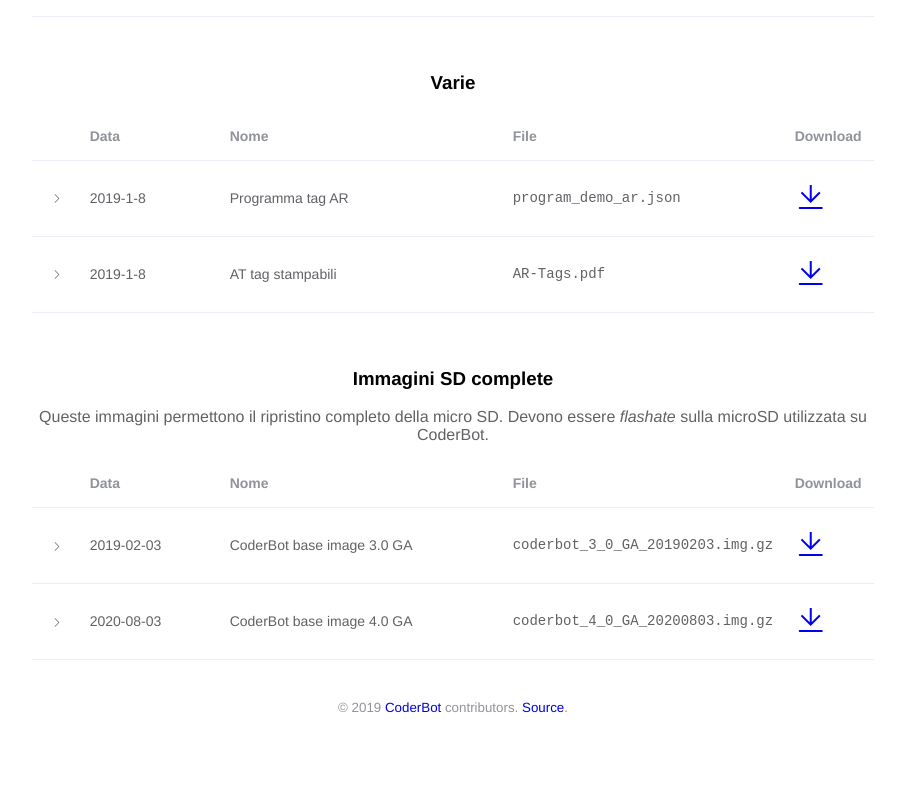
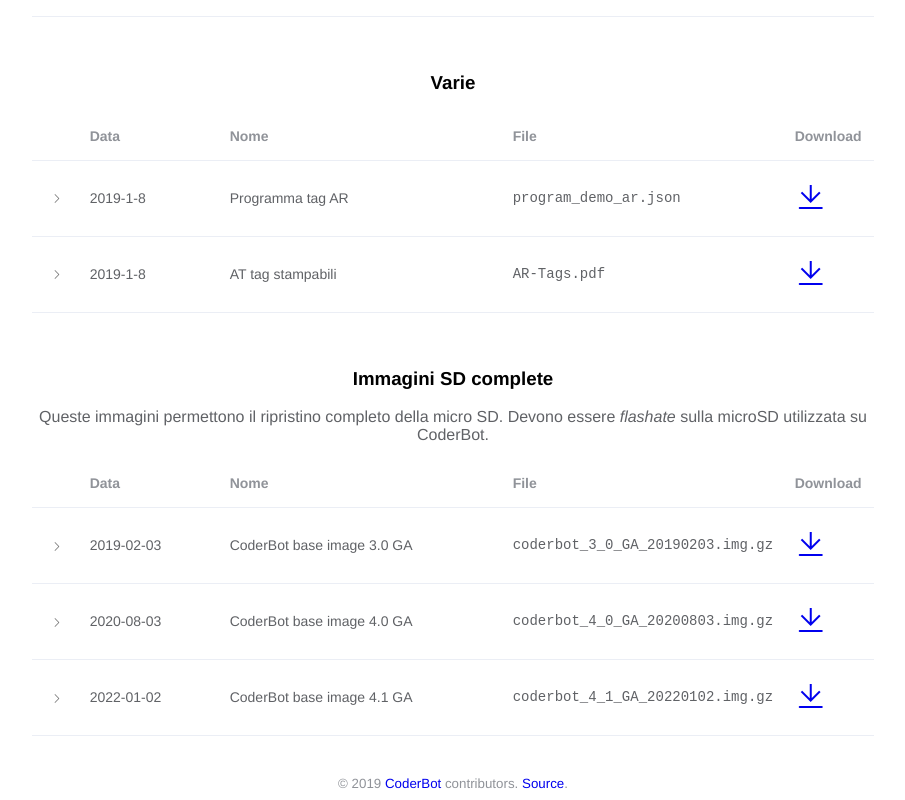
Before and after one commit to CoderBotOrg/repo, a Vue app: page / in a window 1280 px wide. Shown: the part 363-1163 px from the top of the page, without its empty margins (187-1092 px from the left). Before the commit the page ends 1087 px from the top, so only its background shows below. Built offline with nearby package versions, Linux system fonts and the light colour scheme; a web font is replaced by a local one.

Commit message:
add CNAME

```diff
--- a/package.json
+++ b/package.json
@@ -12,9 +12,10 @@
     "build-dev-webpack": "webpack -d --mode development",
     "build-prod-webpack": "webpack -p",
     "build-copy-index": "npx copyfiles index.html dist/",
+    "build-copy-cname": "npx copyfiles -f src/CNAME dist/",
     "serve-prod": "npx run-s build-prod serve-prod-server",
     "serve-prod-server": "npx ws -p 8080 -d dist -z",
-    "deploy": "npx run-s build-prod deploy-gh-pages",
+    "deploy": "npx run-s build-prod build-copy-cname deploy-gh-pages",
     "deploy-gh-pages": "npx gh-pages -d dist -b master"
   },
   "dependencies": {
--- a/src/App.vue
+++ b/src/App.vue
@@ -136,34 +136,28 @@ export default {
                 date: '2019-02-03',
                 name: 'CoderBot base image 3.0 GA',
                 fileName: 'coderbot_3_0_GA_20190203.img.gz',
-                downloadUrl: 'https://drive.google.com/open?id=17GYtXryAxE2Db88K_6adBmteGNMvVGKZ',
+                downloadUrl: 'https://drive.google.com/uc?id=17GYtXryAxE2Db88K_6adBmteGNMvVGKZ&export=download',
                 details: 'Contiene l\'intera immagine con tutto il software aggiornato al 3 Febbraio.'
             },{
                 date: '2020-08-03',
                 name: 'CoderBot base image 4.0 GA',
                 fileName: 'coderbot_4_0_GA_20200803.img.gz',
-                downloadUrl: 'https://drive.google.com/file/d/1QvLbWUgZjFBgNz6DWG8KuLA9lRPBuXr6/view?usp=sharing',
+                downloadUrl: 'https://drive.google.com/uc?id=1QvLbWUgZjFBgNz6DWG8KuLA9lRPBuXr6&export=download',
                 details: 'Contiene l\'intera immagine con tutto il software aggiornato al 3 Agosto. [versione definitiva per CoderBot con HW v5.0]'
+            },{
+                date: '2022-01-02',
+                name: 'CoderBot base image 4.1 GA',
+                fileName: 'coderbot_4_1_GA_20220102.img.gz',
+                downloadUrl: 'https://drive.google.com/uc?id=1-hlXGKEZrUaLakXzBZ9G1aPkw_CCmkfS&export=download',
+                details: 'Contiene l\'intera immagine con tutto il software aggiornato al 2 Gennaio. [versione definitiva per CoderBot con HW v5.0]'
             }],
             updatePackages: [{
                 date: '2022-01-02',
                 name: 'Add Music and IO extensions',
                 fileName: 'coderbot_update_4_1_0.tar',
-                downloadUrl: 'https://drive.google.com/uc?id=1w0o99MWpNyYiWrceET6gFCv69vgrcyS6&export=download',
+                downloadUrl: 'https://drive.google.com/uc?id=1QfhikwaMGniCZ7Bp-3Dd7VQh12ujomJd&export=download',
                 details: 'Installs Music and IO extensions'
-            }/*{
-                date: '2019-01-07',
-                name: '3.0.0 Release Candidate 1',
-                fileName: '3.0.0-RC1-r6.tar',
-                downloadUrl: 'https://drive.google.com/open?id=1IsEs3JTckwukp7J7rOrZzG_OWKGIr-3-',
-                details: 'Updates Backend to bc38f28, Frontend to CoderBotOrg/vue-app@5d03c94. New Python3 dependencies (included as installed wheels, in site-packages path): cachetools (py2-py3-any wheel). Pre-trained Mobile net tensorflow CNN Models.'
-            },{
-                date: '2019-01-07',
-                name: '3.0.0 Release Candidate 1 - Fix update system',
-                fileName: '3.0.0-RC1-update.tar',
-                downloadUrl: 'https://drive.google.com/open?id=1pvbdY8eSA9NMa6DMOgf_sy-LkdxTwC8V',
-                details: 'Updates the system update scripts. IMPORTANT: apply after 3.0.0-RC1-r6.'
-            }*/
+            }
             ]
         }
     },
```
Also changed, not shown: 2 other files (tests, documents, lock files or other folders).
